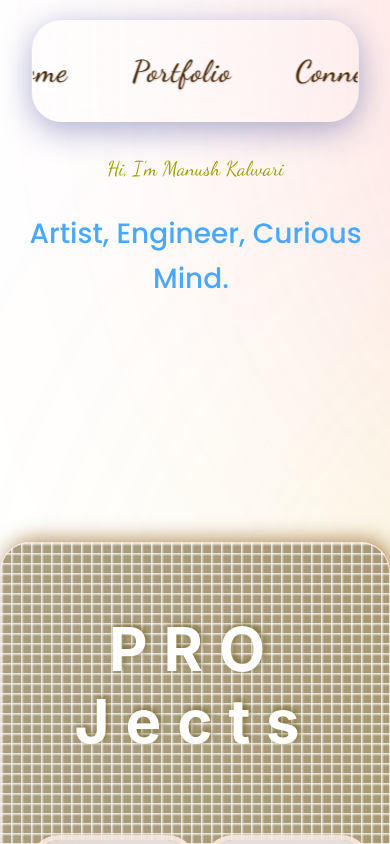
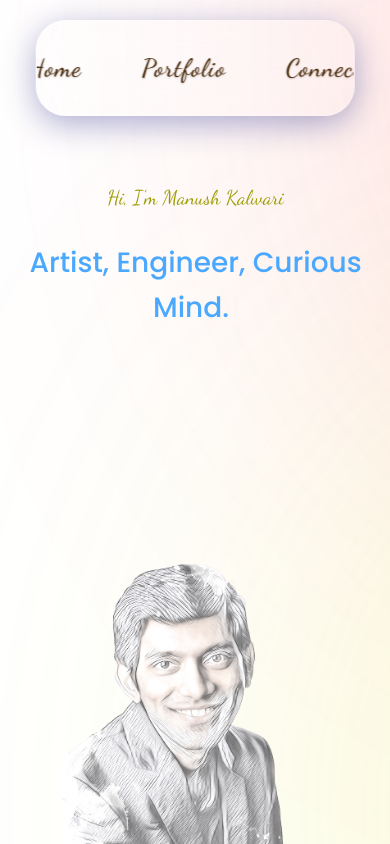
Before and after one commit to ManushKalwari/Portfolio, a React (Create React App) app: page / in a window 390 px wide. Built offline with nearby package versions, Linux system fonts and the light colour scheme; a web font is replaced by a local one.

Commit message:
Updated styles and glassmorphism for topbar and portfolio cards

```diff
--- a/src/App.css
+++ b/src/App.css
@@ -417,8 +417,8 @@ h4 {
     display: flex;
     justify-content: center;
     align-items: center;
-    gap: 24px;             /* space between links */
-    padding: 12px 16px;
+    gap: 20px;             /* space between links */
+    padding: 12px 12px;
     width: 75vw;
     height: auto;
     flex-wrap: nowrap;     /* prevent wrapping */
@@ -426,17 +426,32 @@ h4 {
   }
 
   .topbar a {
-    font-size: 30px;
+    font-size: 25px;
     white-space: nowrap;
   }
 
+  .info-photo-container {
+    width: 100vw;
+    height: 900px;
+    flex-direction: column;
+    align-items: center;
+    justify-content: center;
+    display: flex;
+    margin-top: 5vh;
+    padding: 10px 10px;
+    gap: 20px;
+    box-sizing: border-box;
+    overflow-x: hidden;
+  }
+
+
   .myInfo {
-    min-height: 260px;
-    padding: 10px;
+    padding: 0 10px;
     font-size: clamp(20px, 4vw, 28px);
-    width: 90%;
+    width: 100%;
     max-width: 90vw;
     line-height: 1.5;
+
     text-align: center;
   }
 
@@ -444,29 +459,23 @@ h4 {
     font-size: 28px;
   }
 
-  .info-photo-container {
-    width: 100%;
-    flex-direction: column;
-    align-items: center;
-    justify-content: center;
-    display: flex;
-    margin-top: 5vh;
-    padding: 10px 10px;
-    gap: 20px;
-  }
 
   .myPic {
-    width: 100%;              /* make sure it's full width */
+    width: 100%;
+    overflow: hidden;
+    flex: none;
     display: flex;
     justify-content: center;  /* horizontally center */
     align-items: center;
+    height: auto;
     padding: 0;
     margin: 0;
+    overflow-x: hidden;
   }
 
   .myPic img {
-    width: 50%;
-    height: auto;
+    width: 70vw;
+    max-width: 100%;
     object-fit: contain;
     display: block;
     margin: 0 auto;
```
